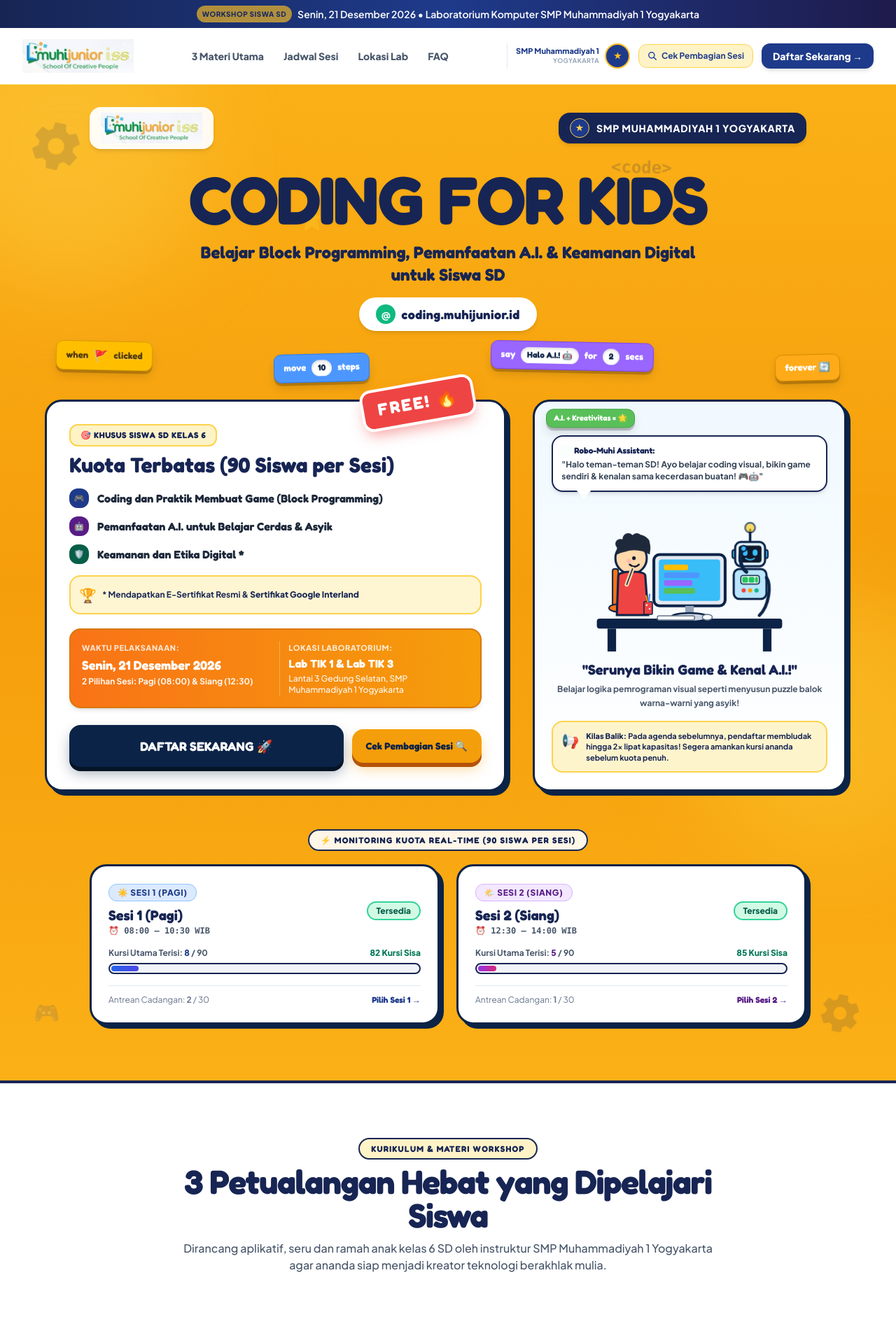
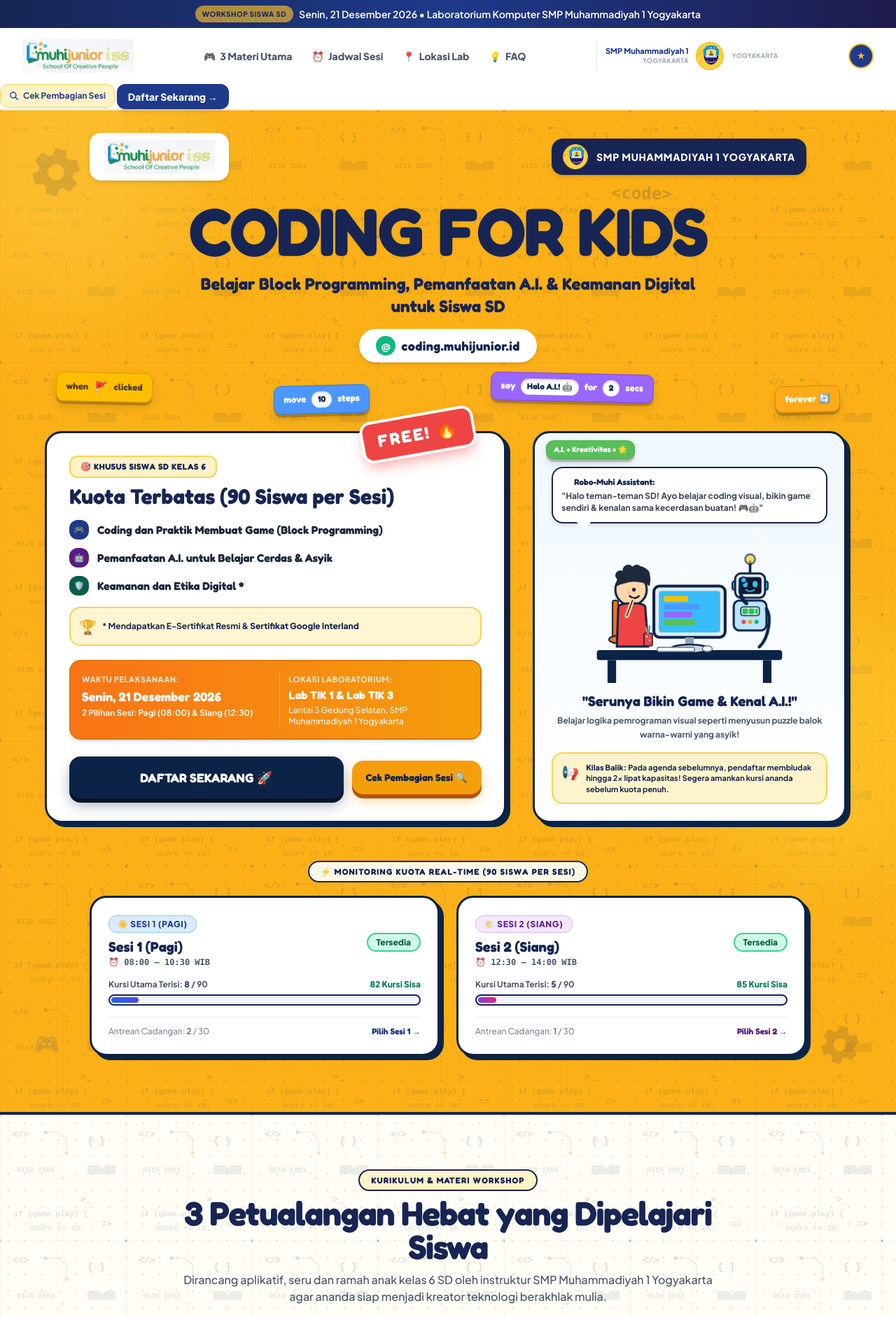
Before and after one commit to marco002-code/codingforkids, a Laravel app: page / in a window 1280 px wide. Shown: the top 1882 px of the page at 70% size. Run offline with Laravel 12, Linux system fonts and the light colour scheme; data comes from the database, SQL or seed files in the repository; some libraries are stand-ins or nearby versions.

Commit message:
feat(ui): add coding blueprint background patterns, code IDE header, and restore official Muhijunior ISS logo with SMP Muh 1 crest

```diff
--- a/resources/views/landing.blade.php
+++ b/resources/views/landing.blade.php
@@ -58,7 +58,7 @@
     @endif
 
     <!-- HERO SECTION (Ekosistem Kartun, Robot Asisten & Block Programming Scratch Floating) -->
-    <section class="relative pt-8 pb-20 overflow-hidden bg-gradient-to-b from-[#FBB017] via-[#F59E0B] to-[#FBB017] border-b-4 border-blue-950">
+    <section class="relative pt-8 pb-20 overflow-hidden bg-hero-coding border-b-4 border-blue-950">
 
         <!-- Animated Doodles & Cartoon Atmosphere Background -->
         <div class="absolute inset-0 pointer-events-none overflow-hidden">
@@ -85,11 +85,13 @@
 
             <!-- Poster Top Branding Bar (Matching Original Poster Layout) -->
             <div class="flex items-center justify-between gap-4 max-w-5xl mx-auto mb-6">
-                <div class="bg-white/95 backdrop-blur-xs px-4 py-2 rounded-2xl border-3 border-blue-950 shadow-md">
-                    <img src="{{ asset('images/logo-muhijunior-iss.png') }}" alt="Muhijunior ISS - School Of Creative People" class="h-9 sm:h-11 w-auto object-contain">
+                <!-- Left: Official Muhijunior ISS Logo -->
+                <div class="bg-white px-5 py-2.5 rounded-2xl border-3 border-blue-950 shadow-md">
+                    <img src="{{ asset('images/logo-muhijunior-iss.png') }}" alt="Muhijunior ISS - School Of Creative People" class="h-10 sm:h-12 w-auto object-contain">
                 </div>
-                <div class="inline-flex items-center gap-2.5 px-4 py-2 rounded-2xl bg-blue-950 text-white text-xs sm:text-sm font-black uppercase tracking-wider shadow-md border-3 border-amber-300">
-                    <span class="w-7 h-7 rounded-full bg-blue-900 text-amber-300 flex items-center justify-center font-black text-xs border border-amber-300">★</span>
+                <!-- Right: Official SMP Muhammadiyah 1 Yogyakarta Crest -->
+                <div class="inline-flex items-center gap-3 px-4 py-2 rounded-2xl bg-blue-950 text-white text-xs sm:text-sm font-black uppercase tracking-wider shadow-md border-3 border-amber-300">
+                    <img src="{{ asset('images/logo-smp-muh1.png') }}" alt="SMP Muhammadiyah 1 Yogyakarta" class="h-9 w-9 object-contain rounded-full border border-amber-300">
                     <span>SMP Muhammadiyah 1 Yogyakarta</span>
                 </div>
             </div>
@@ -479,7 +481,7 @@
     </section>
 
     <!-- Section: 3 Materi Utama Kegiatan (Gamified Quest Stages with Block Code & Robot Badges) -->
-    <section id="materi" class="py-20 bg-white">
+    <section id="materi" class="py-20 bg-coding-grid border-b-4 border-blue-950">
         <div class="max-w-7xl mx-auto px-4 sm:px-6 lg:px-8">
             <div class="text-center max-w-3xl mx-auto mb-16">
                 <span class="font-display font-black text-xs uppercase tracking-widest text-blue-950 bg-amber-100 px-4 py-1.5 rounded-full border-2 border-blue-950 shadow-xs">
@@ -729,9 +731,9 @@
     </section>
 
     <!-- Section: Detail Lokasi Laboratorium (Lab TIK 1 & 3 Lantai 3 Gedung Selatan) -->
-    <section id="lokasi" class="py-16 bg-white">
+    <section id="lokasi" class="py-16 bg-white border-b-4 border-blue-950">
         <div class="max-w-6xl mx-auto px-4 sm:px-6 lg:px-8">
-            <div class="bg-blue-950 text-white rounded-3xl p-8 sm:p-12 relative overflow-hidden border-4 border-amber-400 shadow-2xl">
+            <div class="bg-dark-coding text-white rounded-3xl p-8 sm:p-12 relative overflow-hidden border-4 border-amber-400 shadow-2xl">
                 <div class="grid grid-cols-1 md:grid-cols-2 gap-8 items-center">
                     <div>
                         <span class="font-display font-black text-xs text-amber-400 uppercase tracking-widest bg-blue-900 px-3.5 py-1.5 rounded-full border border-amber-400/50">
@@ -765,7 +767,7 @@
     </section>
 
     <!-- Section: Formulir Pendaftaran Gamified (Pilih Sesi 1 atau Sesi 2) -->
-    <section id="pendaftaran" class="py-20 bg-gradient-to-b from-amber-50 to-white border-t-4 border-blue-950">
+    <section id="pendaftaran" class="py-20 bg-coding-grid border-b-4 border-blue-950">
         <div class="max-w-3xl mx-auto px-4 sm:px-6 lg:px-8">
             <div class="text-center mb-10">
                 <span class="font-display font-black text-xs uppercase tracking-widest text-blue-950 bg-amber-300 px-4 py-1.5 rounded-full border-2 border-blue-950 shadow-xs">
@@ -779,8 +781,20 @@
                 </p>
             </div>
 
-            <!-- Form Card with Cartoon Box Style -->
-            <div class="cartoon-box p-6 sm:p-10 relative">
+            <!-- Form Card with Coding IDE Header Style -->
+            <div class="cartoon-box p-6 sm:p-10 relative overflow-hidden">
+                <!-- Code IDE Editor Header -->
+                <div class="flex items-center justify-between pb-4 mb-6 border-b-2 border-slate-200">
+                    <div class="flex items-center gap-2">
+                        <span class="w-3.5 h-3.5 rounded-full bg-rose-500 inline-block shadow-xs"></span>
+                        <span class="w-3.5 h-3.5 rounded-full bg-amber-400 inline-block shadow-xs"></span>
+                        <span class="w-3.5 h-3.5 rounded-full bg-emerald-500 inline-block shadow-xs"></span>
+                        <span class="font-mono text-xs text-slate-500 font-bold ml-2">~/terminal/registrasi-coder.sh</span>
+                    </div>
+                    <span class="font-mono text-[11px] font-black text-blue-950 bg-amber-200 px-2.5 py-0.5 rounded-md border border-amber-400">
+                        SESSION_SELECT_MODE: ACTIVE
+                    </span>
+                </div>
 
                 @if(!$isGlobalOpen)
                     <div class="text-center py-12">
--- a/resources/views/layouts/app.blade.php
+++ b/resources/views/layouts/app.blade.php
@@ -227,6 +227,34 @@
             border-right: 14px solid #ffffff;
         }
 
+        /* Web Coding Background Pattern Styles */
+        .bg-coding-grid {
+            background-color: #fffdf5;
+            background-image:
+                radial-gradient(rgba(11, 35, 71, 0.12) 1px, transparent 1px),
+                url("{{ asset('images/pattern-coding.svg') }}");
+            background-size: 24px 24px, 180px 180px;
+            background-repeat: repeat;
+        }
+
+        .bg-hero-coding {
+            background-color: #fbb017;
+            background-image:
+                radial-gradient(rgba(11, 35, 71, 0.14) 1.2px, transparent 1.2px),
+                url("{{ asset('images/pattern-coding.svg') }}");
+            background-size: 28px 28px, 180px 180px;
+            background-repeat: repeat;
+        }
+
+        .bg-dark-coding {
+            background-color: #061730;
+            background-image:
+                radial-gradient(rgba(56, 189, 248, 0.18) 1px, transparent 1px),
+                url("{{ asset('images/pattern-coding-dark.svg') }}");
+            background-size: 24px 24px, 180px 180px;
+            background-repeat: repeat;
+        }
+
         @media print {
             .no-print { display: none !important; }
             .print-only { display: block !important; }
@@ -235,39 +263,51 @@
     </style>
     @stack('styles')
 </head>
-<body class="bg-amber-50/40 text-slate-800 antialiased min-h-screen flex flex-col selection:bg-amber-400 selection:text-slate-900">
+<body class="bg-coding-grid text-slate-800 antialiased min-h-screen flex flex-col selection:bg-amber-400 selection:text-slate-900">
 
     <!-- Top Announcement Bar -->
     <div class="bg-gradient-to-r from-blue-950 via-blue-900 to-indigo-950 text-white text-xs sm:text-sm py-2 px-4 text-center font-semibold shadow-xs no-print flex items-center justify-center gap-2">
-        <span class="inline-block bg-amber-400 text-blue-950 px-2 py-0.5 rounded-full text-[10px] font-black uppercase tracking-wider animate-pulse">
+        <span class="inline-block bg-amber-400 text-blue-950 px-2.5 py-0.5 rounded-full text-[10px] font-black uppercase tracking-wider animate-pulse">
             Workshop Siswa SD
         </span>
         <span>Senin, 21 Desember 2026 &bull; Laboratorium Komputer SMP Muhammadiyah 1 Yogyakarta</span>
     </div>
 
     <!-- Navigation Bar: Muhijunior ISS & SMP Muh 1 Yogya -->
-    <header class="sticky top-0 z-40 bg-white/95 backdrop-blur-md border-b border-amber-200/80 shadow-xs no-print">
+    <header class="sticky top-0 z-40 bg-white/95 backdrop-blur-md border-b-2 border-amber-200/90 shadow-xs no-print">
         <div class="max-w-7xl mx-auto px-4 sm:px-6 lg:px-8 h-20 flex items-center justify-between">
 
-            <!-- Left Branding: Muhijunior ISS -->
+            <!-- Left Branding: Muhijunior ISS Official Logo -->
             <a href="{{ route('home') }}" class="flex items-center gap-3 group">
-                <img src="{{ asset('images/logo-muhijunior-iss.png') }}" alt="Muhijunior ISS - School Of Creative People" class="h-10 sm:h-12 w-auto object-contain transition-transform group-hover:scale-105">
+                <img src="{{ asset('images/logo-muhijunior-iss.png') }}" alt="Muhijunior ISS - School Of Creative People" class="h-11 sm:h-12 w-auto object-contain transition-transform group-hover:scale-105">
             </a>
 
             <!-- Center Nav Links -->
             <nav class="hidden md:flex items-center gap-7 text-xs sm:text-sm font-extrabold text-slate-600">
-                <a href="{{ route('home') }}#materi" class="hover:text-amber-600 transition-colors">3 Materi Utama</a>
-                <a href="{{ route('home') }}#rundown" class="hover:text-amber-600 transition-colors">Jadwal Sesi</a>
-                <a href="{{ route('home') }}#lokasi" class="hover:text-amber-600 transition-colors">Lokasi Lab</a>
-                <a href="{{ route('home') }}#faq" class="hover:text-amber-600 transition-colors">FAQ</a>
+                <a href="{{ route('home') }}#materi" class="hover:text-amber-600 transition-colors flex items-center gap-1.5">
+                    <span>🎮</span> 3 Materi Utama
+                </a>
+                <a href="{{ route('home') }}#rundown" class="hover:text-amber-600 transition-colors flex items-center gap-1.5">
+                    <span>⏰</span> Jadwal Sesi
+                </a>
+                <a href="{{ route('home') }}#lokasi" class="hover:text-amber-600 transition-colors flex items-center gap-1.5">
+                    <span>📍</span> Lokasi Lab
+                </a>
+                <a href="{{ route('home') }}#faq" class="hover:text-amber-600 transition-colors flex items-center gap-1.5">
+                    <span>💡</span> FAQ
+                </a>
             </nav>
 
             <!-- Right: SMP Muhammadiyah 1 Badge & CTA -->
             <div class="flex items-center gap-2.5 sm:gap-3">
                 <!-- SMP Muh 1 Crest Badge -->
-                <div class="hidden lg:flex items-center gap-2 pl-3 border-l border-slate-200 text-right">
+                <div class="hidden lg:flex items-center gap-2.5 pl-3 border-l border-slate-200 text-right">
                     <div>
                         <span class="block text-[11px] font-black text-blue-900 leading-tight">SMP Muhammadiyah 1</span>
+                        <span class="block text-[9px] font-bold text-slate-400 tracking-wider">YOGYAKARTA</span>
+                    </div>
+                    <img src="{{ asset('images/logo-smp-muh1.png') }}" alt="SMP Muhammadiyah 1 Yogyakarta" class="h-10 w-10 object-contain rounded-full border-2 border-amber-400 shadow-xs">
+                </div>
                         <span class="block text-[9px] font-bold text-slate-400 tracking-wider">YOGYAKARTA</span>
                     </div>
                     <div class="w-9 h-9 rounded-full bg-blue-900 text-amber-400 flex items-center justify-center font-black text-xs border-2 border-amber-400 shadow-xs">
@@ -293,13 +333,18 @@
     </main>
 
     <!-- Footer: Muhijunior & SMP Muhammadiyah 1 Yogyakarta Socials -->
-    <footer class="bg-blue-950 text-slate-300 text-sm border-t-4 border-amber-400 no-print">
+    <footer class="bg-dark-coding text-slate-300 text-sm border-t-4 border-amber-400 no-print">
         <div class="max-w-7xl mx-auto px-4 sm:px-6 lg:px-8 py-12">
             <div class="grid grid-cols-1 md:grid-cols-4 gap-8 mb-8">
 
-                <div class="md:col-span-2 space-y-3">
-                    <div class="bg-white p-2.5 rounded-2xl inline-block shadow-md border-2 border-amber-300">
-                        <img src="{{ asset('images/logo-muhijunior-iss.png') }}" alt="Muhijunior ISS - School Of Creative People" class="h-9 w-auto object-contain">
+                <div class="md:col-span-2 space-y-4">
+                    <div class="flex items-center gap-3">
+                        <div class="bg-white p-2.5 rounded-2xl inline-block shadow-md border-2 border-amber-300">
+                            <img src="{{ asset('images/logo-muhijunior-iss.png') }}" alt="Muhijunior ISS - School Of Creative People" class="h-9 w-auto object-contain">
+                        </div>
+                        <div class="bg-white p-2 rounded-2xl inline-block shadow-md border-2 border-amber-300">
+                            <img src="{{ asset('images/logo-smp-muh1.png') }}" alt="SMP Muhammadiyah 1 Yogyakarta" class="h-9 w-9 object-contain rounded-full">
+                        </div>
                     </div>
                     <h3 class="font-extrabold text-white text-base">SMP Muhammadiyah 1 Yogyakarta</h3>
                     <p class="text-xs sm:text-sm text-slate-300 leading-relaxed max-w-md">
--- a/resources/views/ticket.blade.php
+++ b/resources/views/ticket.blade.php
@@ -37,8 +37,10 @@
             <!-- Ticket Header Ribbon -->
             <div class="{{ $participant->status === 'UTAMA' ? ($participant->session === '1' ? 'bg-gradient-to-r from-blue-700 via-indigo-700 to-purple-700' : 'bg-gradient-to-r from-purple-700 via-pink-700 to-indigo-800') : ($participant->status === 'CADANGAN' ? 'bg-gradient-to-r from-amber-600 via-orange-600 to-amber-700' : 'bg-slate-700') }} text-white p-6 sm:p-8 text-center relative overflow-hidden">
                 <div class="relative z-10 flex flex-col items-center">
-                    <div class="bg-white/95 backdrop-blur-xs px-4 py-1.5 rounded-2xl shadow-md mb-3 border border-white/40">
+                    <div class="flex items-center gap-3 bg-white/95 backdrop-blur-xs px-4 py-2 rounded-2xl shadow-md mb-3 border border-white/50">
                         <img src="{{ asset('images/logo-muhijunior-iss.png') }}" alt="Muhijunior ISS" class="h-8 sm:h-9 w-auto object-contain">
+                        <span class="w-px h-6 bg-slate-300"></span>
+                        <img src="{{ asset('images/logo-smp-muh1.png') }}" alt="SMP Muhammadiyah 1 Yogyakarta" class="h-8 w-8 object-contain rounded-full">
                     </div>
                     <span class="inline-block px-3 py-1 rounded-full text-[11px] font-extrabold uppercase tracking-widest bg-white/20 backdrop-blur-md mb-2">
                         Official Workshop Pass &bull; Muhijunior
```
Also changed, not shown: public/images/logo-muhijunior-iss-transparent.png (added), public/images/logo-smp-muh1.png (added), public/images/pattern-coding-dark.svg (added), public/images/pattern-coding.svg (added).
